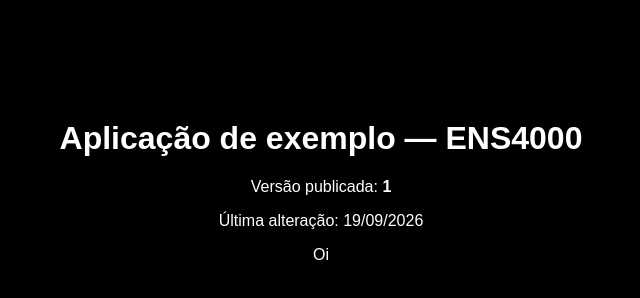
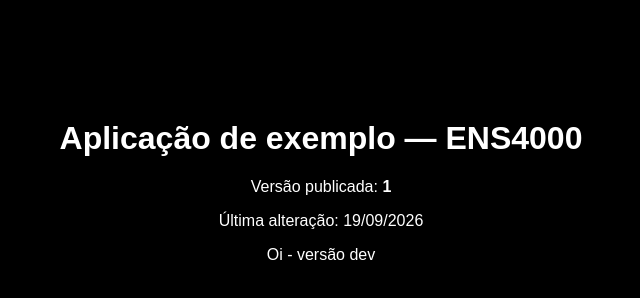
Before and after one commit to gfmolon/ci-gerencia-config, a plain HTML site: page index.html in a window 1280 px wide. Shown: the full height of the page, 319-959 px from the left. Drawn offline with Linux system fonts and the light colour scheme.

Commit message:
fix: ajuste dev

```diff
--- a/index.html
+++ b/index.html
@@ -21,6 +21,6 @@
   <p>Versão publicada: <strong>1</strong></p>
 
   <p>Última alteração: 19/09/2026</p>
-  <p>Oi</p>
+  <p>Oi - versão dev</p>
 </body>
 </html>
```
